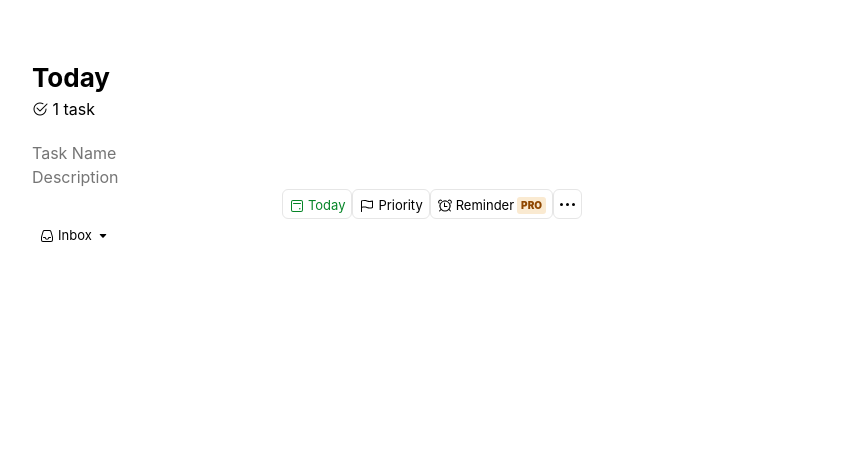
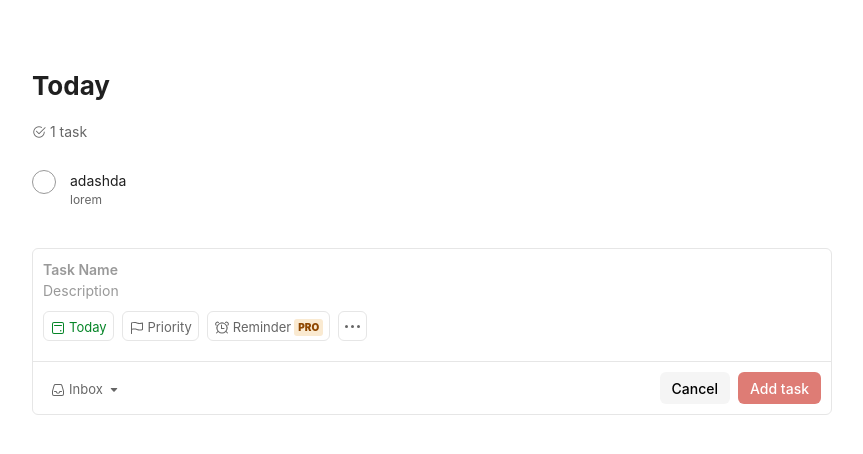
Before and after one commit to ZeynalliZeynal/todo-js, a website: page index.html in a window 1280 px wide. Shown: the whole page, without its empty margins (208-1071 px from the left). Drawn offline with nearby package versions, Linux system fonts and the light colour scheme.

Commit message:
todo scss

```diff
--- a/app/js/main.js
+++ b/app/js/main.js
@@ -1 +1,7 @@
 'use strict'
+
+const taskInput = document.querySelector(
+  '.input-form__inputs__input-name input'
+)
+
+taskInput.addEventListener('keyup', (e) => {})
--- a/app/scss/common/_common.scss
+++ b/app/scss/common/_common.scss
@@ -28,6 +28,8 @@ button {
   background-color: transparent;
   color: inherit;
   cursor: pointer;
+
+  transition: all 0.3s ease;
 }
 input,
 textarea {
--- a/app/scss/components/_button.scss
+++ b/app/scss/components/_button.scss
@@ -3,14 +3,13 @@
 @use '../utils/extend' as *;
 
 .btn-label {
+  color: $todoist-p4-color;
   padding: 6px;
   height: 30px;
   border: 1px solid $label-border;
   border-radius: 6px;
   font-size: $fs-300;
   gap: 3px;
-
-  transition: all 0.3s ease;
 
   &:hover {
     background-color: $label-hover;
@@ -29,3 +28,31 @@
     border-radius: 3px;
   }
 }
+
+.btn {
+  height: 2rem;
+  padding: 0 12px;
+  border-radius: 6px;
+  font-weight: 500;
+
+  &--cancel {
+    background-color: $label-hover;
+
+    &:hover {
+      background-color: $btn-hover;
+    }
+  }
+
+  &--add {
+    background-color: $todoist-p1-color;
+    color: white;
+
+    &:hover {
+      background-color: $btn-hover-2;
+    }
+  }
+  &--deactive {
+    opacity: 0.7;
+    cursor: not-allowed;
+  }
+}
--- a/app/scss/pages/home/_hero.scss
+++ b/app/scss/pages/home/_hero.scss
@@ -6,3 +6,123 @@
   width: 800px;
   margin: 8px 55px 12px;
 }
+
+#todo_app {
+  .heading {
+    & > * {
+      padding: 0.5rem 0;
+    }
+    h1 {
+      color: $black;
+    }
+
+    &__task-counter {
+      color: $todoist-p4-color !important;
+      font-size: $fs-400;
+    }
+  }
+
+  .tasks-added {
+    align-items: flex-start;
+    flex-direction: column;
+
+    &__item {
+      cursor: pointer;
+      width: 100%;
+      height: 78px;
+      display: grid;
+      grid-template-columns: 30px 1fr 150px;
+      font-size: $fs-400;
+      gap: 0.5rem;
+
+      &__frame {
+        color: $gray-light;
+        width: 24px;
+        height: 24px;
+        border: 1px solid;
+        border-radius: 50%;
+
+        &__icon {
+          transform: scale(0);
+          transition: all 0.2s ease;
+        }
+        &:hover {
+          .tasks-added__item__frame__icon {
+            transform: scale(1);
+          }
+        }
+      }
+
+      &__box {
+        & > * {
+          max-width: 604px;
+          white-space: nowrap;
+          overflow: hidden;
+          text-overflow: ellipsis;
+        }
+        &__name {
+          color: $black;
+        }
+        &__desc {
+          color: $todoist-p4-color;
+          font-size: $fs-200;
+        }
+      }
+
+      &__funcs {
+        @include flexbox(flex-start, space-between, wrap);
+        visibility: hidden;
+        opacity: 0;
+        transition: all 0.2s ease;
+      }
+
+      &:hover {
+        .tasks-added__item__funcs {
+          visibility: visible;
+          opacity: 1;
+        }
+      }
+    }
+  }
+  form {
+    font-size: $fs-400;
+    border: 1px solid $label-border;
+    border-radius: 6px;
+
+    .padding_div {
+      & > * {
+        padding: 10px;
+      }
+      &:last-child {
+        border-top: 1px solid $label-border;
+      }
+
+      .input-form {
+        & > * {
+          margin-bottom: 10px;
+        }
+
+        &__inputs {
+          input::placeholder {
+            color: $gray-light;
+            font-size: $fs-400;
+          }
+          &__input-name input::placeholder {
+            font-weight: 600;
+          }
+        }
+        &__labels {
+          justify-content: flex-start;
+          gap: 0.5rem;
+        }
+      }
+      .add-task {
+        @include flexbox(center, space-between, wrap);
+
+        &__choices {
+          @include flexbox(center, center, wrap, 0.5rem);
+        }
+      }
+    }
+  }
+}
--- a/app/scss/utils/_variable.scss
+++ b/app/scss/utils/_variable.scss
@@ -10,6 +10,9 @@ $todoist-p1-color: #d1453b;
 $todoist-p2-color: #eb8909;
 $todoist-p3-color: #246fe0;
 $todoist-p4-color: #666;
+$gray-light: #999999;
+$btn-hover: #e5e5e5;
+$btn-hover-2: #c3392c;
 $label-border: #e6e6e6;
 $label-color: #058527;
 $label-hover: #f5f5f5;
--- a/index.html
+++ b/index.html
@@ -13,7 +13,7 @@
   </head>
   <body>
     <main>
-      <section>
+      <section id="todo_app">
         <div class="container">
           <div class="row justify-center">
             <div class="container-inner">
@@ -31,7 +31,35 @@
           </div>
           <div class="row justify-center">
             <div class="container-inner">
+              <ul class="tasks-added">
+                <li class="tasks-added__item">
+                  <button class="tasks-added__item__frame">
+                    <span class="tasks-added__item__frame__icon"
+                      ><i class="bi bi-check-lg"></i>
+                    </span>
+                  </button>
+                  <div class="tasks-added__item__box">
+                    <div class="tasks-added__item__box__name">adashda</div>
+                    <div class="tasks-added__item__box__desc">lorem</div>
+                  </div>
+                  <div class="tasks-added__item__funcs">
+                    <button class="tasks-added__item__funcs__func btn-label">
+                      <i class="bi bi-pen"></i>
+                    </button>
+                    <button class="tasks-added__item__funcs__func btn-label">
+                      <i class="bi bi-calendar"></i>
+                    </button>
+                    <button class="tasks-added__item__funcs__func btn-label">
+                      <i class="bi bi-chat-left-dots"></i>
+                    </button>
+                    <button class="tasks-added__item__funcs__func btn-label">
+                      <i class="bi bi-three-dots"></i>
+                    </button>
+                  </div>
+                </li>
+              </ul>
               <form action="#">
+                <div class="padding_div">
                   <div class="input-form">
                     <div class="input-form__inputs">
                       <div class="input-form__inputs__input-name">
@@ -41,8 +69,7 @@
                         <input type="text" placeholder="Description" />
                       </div>
                     </div>
-                  <div class="input-form__labels">
-                    <ul class="input-form__labels__list">
+                    <ul class="input-form__labels">
                       <li>
                         <button class="btn-label btn-label--date">
                           <span class="btn-label__icon"
@@ -124,6 +151,7 @@
                     </ul>
                   </div>
                 </div>
+                <div class="padding_div">
                   <div class="add-task">
                     <div class="add-task__inbox-btn">
                       <button class="btn-label border-0">
@@ -161,6 +189,13 @@
                         ></span>
                       </button>
                     </div>
+                    <div class="add-task__choices">
+                      <button class="btn btn--cancel">Cancel</button>
+                      <button class="btn btn--add btn--deactive">
+                        Add task
+                      </button>
+                    </div>
+                  </div>
                 </div>
               </form>
             </div>
```
Also changed, not shown: dist/css/style.css, 2 other files. Lines whose indentation alone changed are shown as unchanged.
